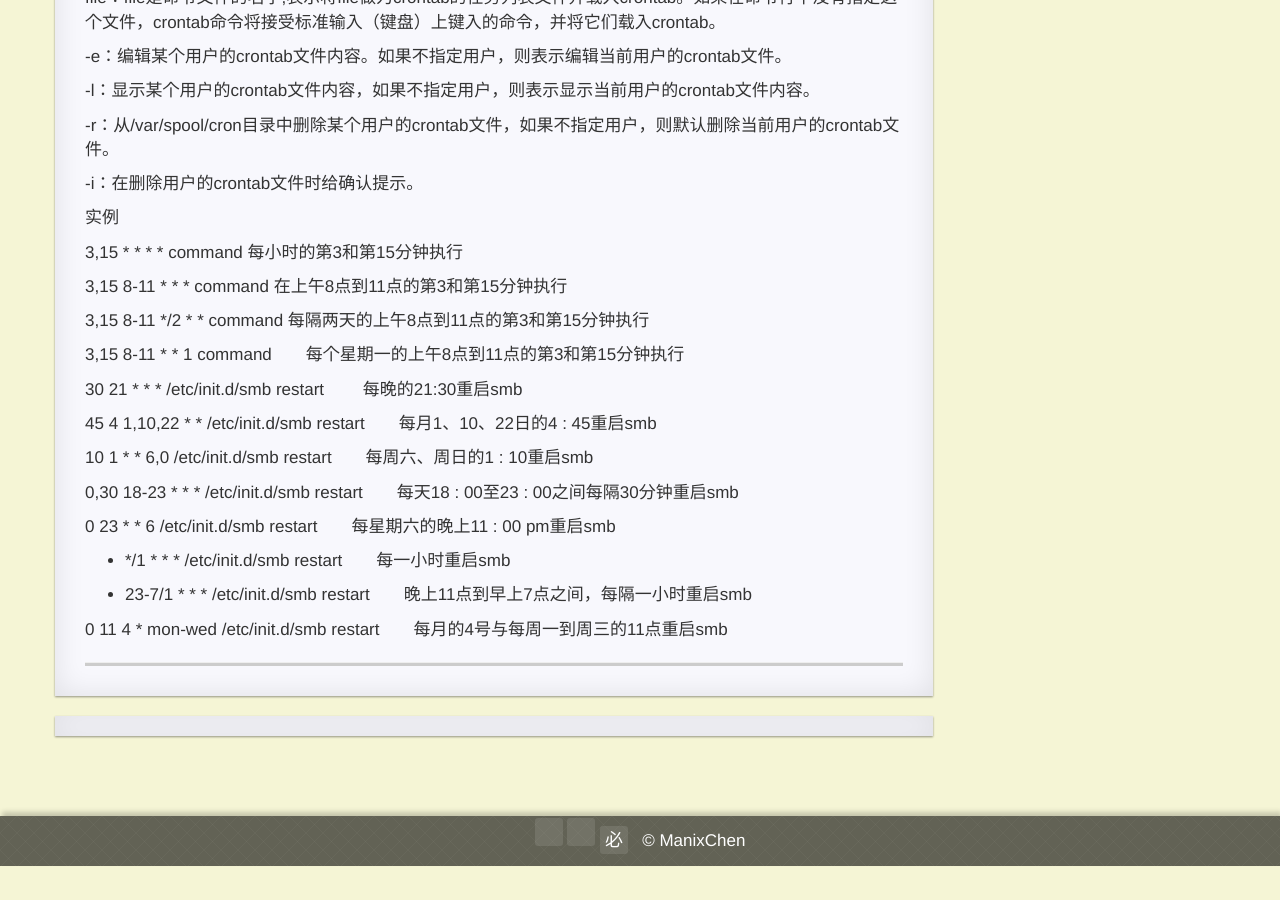
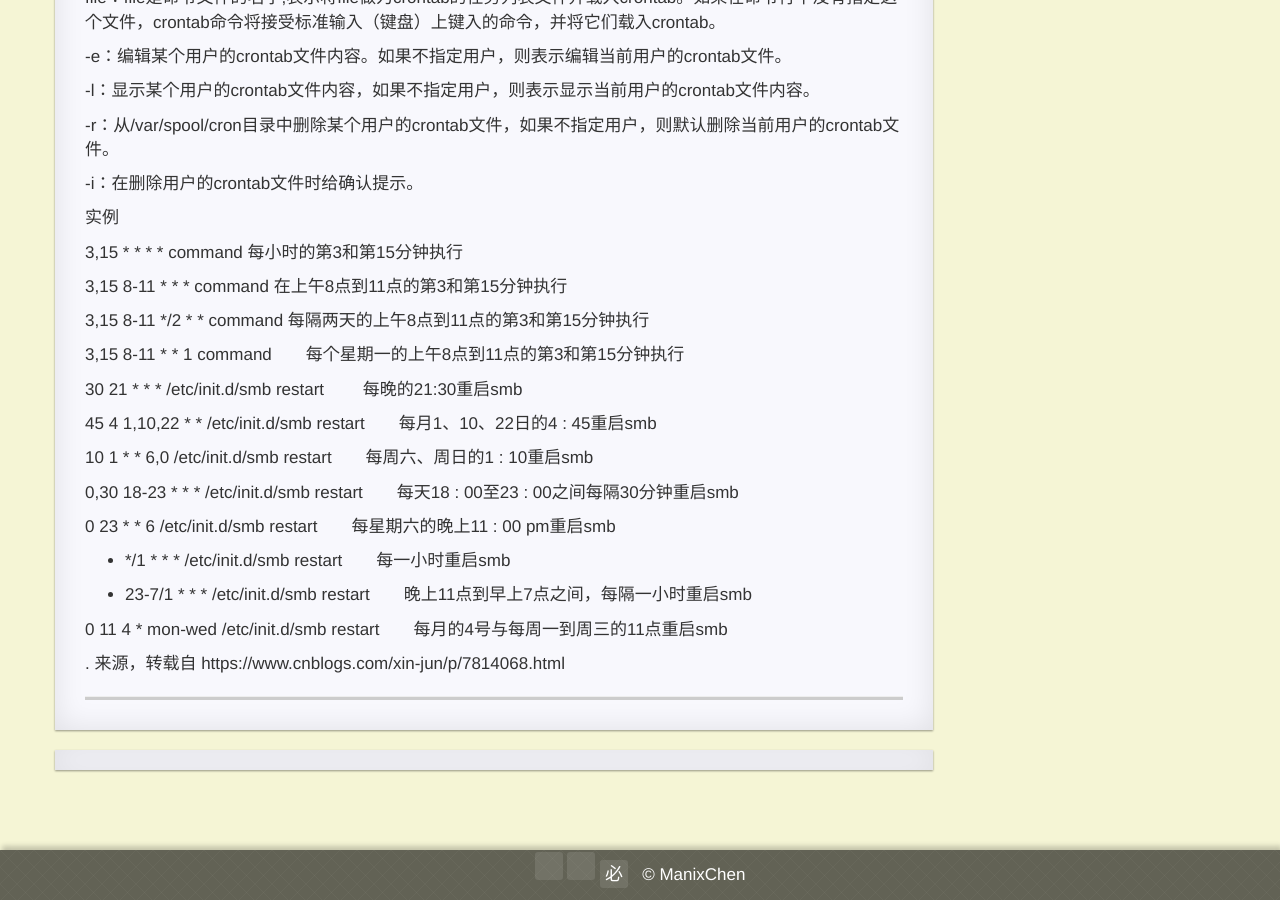
Before and after one commit to ManixChen/manixchen.github.com, a Jekyll site: the page built from _posts/2018-03-15-php-crontab.md, in a window 1280 px wide and 900 px high, scrolled down 2484 px. Built offline with Jekyll 4.4.1, drawn with Linux system fonts in a browser that asks for light colours; nearby versions of some CDN libraries; comment, search, counter and statistics services are not loaded; a style sheet for code colours, icons or effects is not loaded; before the commit the page ends 3350 px from its top, so only the background shows below that.

Commit message:
php计划任务1

```diff
--- a/_posts/2018-03-15-php-crontab.md
+++ b/_posts/2018-03-15-php-crontab.md
@@ -147,3 +147,8 @@ file：file是命令文件的名字,表示将file做为crontab的任务列表文
 * 23-7/1 * * * /etc/init.d/smb restart　　晚上11点到早上7点之间，每隔一小时重启smb
 
 0 11 4 * mon-wed /etc/init.d/smb restart　　每月的4号与每周一到周三的11点重启smb
+
+
+
+. 来源，转载自
+https://www.cnblogs.com/xin-jun/p/7814068.html
```
